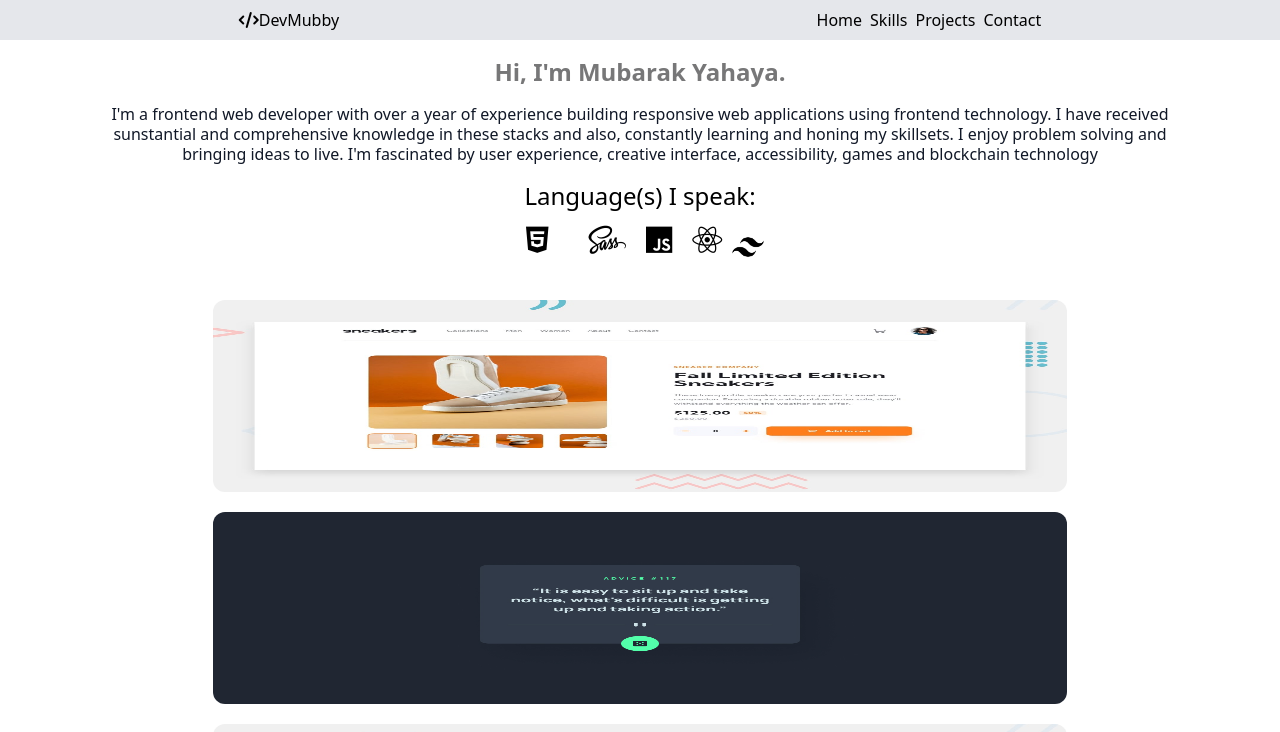
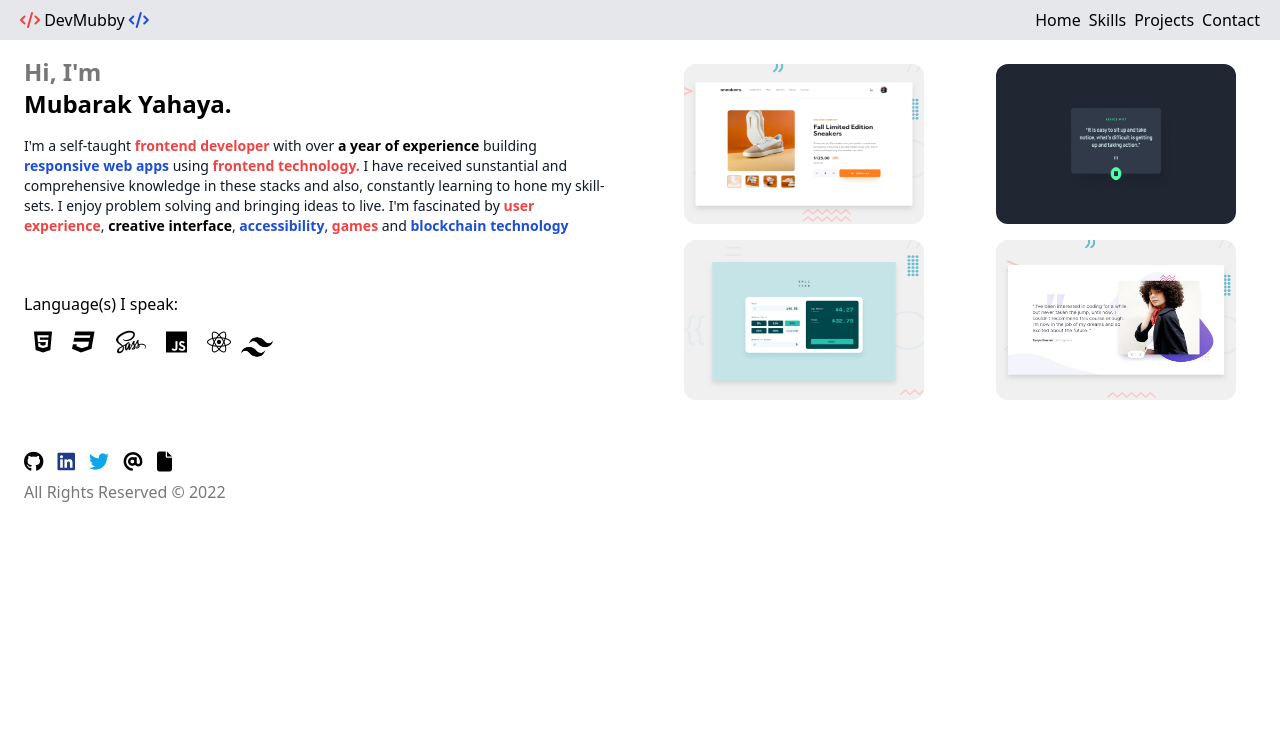
Before and after one commit to lilmubby/my-portfolio, a React (Vite) app: page / in a window 1280 px wide. Shown: the top 732 px of the page. Built offline with nearby package versions, Linux system fonts and the light colour scheme.

Commit message:
complete css design

```diff
--- a/src/App.jsx
+++ b/src/App.jsx
@@ -8,7 +8,7 @@ function App() {
   // const [count, setCount] = useState(0)
 
   return (
-    <div className="bg-white min-h-screen min-w-full">
+    <div className="bg-white min-h-screen min-w-full sm:relative">
       <Header />
       <Main />
       <Footer />
--- a/src/components/About.jsx
+++ b/src/components/About.jsx
@@ -3,15 +3,29 @@
 function About() {
 
   return (
-    <section id="About ">
-      <h1 className="text-center text-2xl text-ash py-4 font-bold">Hi, I'm Mubarak Yahaya.</h1>
-      <p className="w-5/6 text-center m-auto text-gray-900 font-normal text-base leading-tight">
-        I'm a frontend web developer with over a year of experience
-        building responsive web applications using frontend technology.
-        I have received sunstantial and comprehensive knowledge in these stacks and also,
-        constantly learning and honing my skillsets. I enjoy problem solving and bringing ideas
-        to live. I'm fascinated by user experience, creative interface, accessibility, games and
-        blockchain technology
+    <section id="About" className=" md:px-6 text-center " >
+      <h1 className="text-center text-2xl text-ash py-4 font-bold
+      md:text-left ">
+        Hi, I'm <span className="md:block sm:text-black" >Mubarak Yahaya.</span>
+      </h1>
+
+      <p className="w-5/6 m-auto text-gray-900
+      font-normal text-base leading-tight sm:text-sm sm:text-sm md:w-full
+      md:text-left md:leading-5">
+        I'm a self-taught
+        <span className="text-red-500 font-bold" > frontend developer</span> with over
+        <span className="text-black font-bold" > a year of experience</span> building
+        <span className="text-blue-700 font-extrabold" > responsive web apps</span> using
+        <span className="text-red-500 font-bold" > frontend technology. </span>
+        I have received sunstantial and comprehensive knowledge
+        in these stacks and also,
+        constantly learning to hone my skill-sets. I enjoy problem solving and bringing ideas
+        to live. I'm fascinated by
+        <span className="text-red-500 font-bold" > user experience</span>,
+        <span className="text-black font-bold" > creative interface</span>,
+        <span className="text-blue-700 font-bold" > accessibility</span>,
+        <span className="text-red-500 font-bold" > games </span> and
+        <span className="text-blue-700 font-bold" > blockchain technology</span>
       </p>
     </section>
   )
--- a/src/components/Contact.jsx
+++ b/src/components/Contact.jsx
@@ -23,6 +23,12 @@ const contactMe = [
     font: `fa-solid fa-at`,
     link: `mailto:yahayamubarak447@gmail.com`,
     color: `text-black`
+  },
+  {
+    name: `resume`,
+    font: `fa-solid fa-file`,
+    link: `https://docs.google.com/document/d/166b_YbSP42xVYQ9efzerKWfhbKNaF5-tmbIpHpK88Q0/`,
+    color: `text-black`
   }
 ];
 
@@ -30,10 +36,10 @@ const contactMe = [
 function Contact(props) {
 
   return (
-    <section id="Contact" className="flex justify-center gap-5" >
+    <section id="Contact" className="flex justify-center gap-3.5 md:justify-start" >
       {contactMe.map((contactArr, index) => {
         return <a href={contactArr.link} key={index} target="_blank"
-        className="text-3xl " >
+        className="text-xl " >
           <i className={`${contactArr.font} ${contactArr.color}`}></i>
         </a>
       })}
--- a/src/components/Footer.jsx
+++ b/src/components/Footer.jsx
@@ -1,9 +1,9 @@
 import Contact from "./Contact"
 function Footer(props) {
   return (
-    <footer className="py-6" >
+    <footer className="py-6 px-6" >
       <Contact />
-      <p className="copyright text-center text-lg py-1 text-ash">
+      <p className="copyright text-center text-base py-1 text-ash md:text-left">
         All Rights Reserved &copy; 2022
       </p>
     </footer>
--- a/src/components/Header.jsx
+++ b/src/components/Header.jsx
@@ -6,11 +6,12 @@ import NavBar from './Navbar';
 function Header(props) {
 
   return (
-    <header className='flex justify-around bg-gray-200 py-2 sticky top-0 z-30'>
+    <header className='flex justify-between bg-gray-200 py-2 sticky top-0 z-30 px-5'>
       <a>
         {/* <img src={avatar} alt="avatar" /> */}
-        <i className='fa-solid fa-code'></i>
-        <span>DevMubby</span>
+        <i className='fa-solid fa-code text-red-500'></i>
+        <span> DevMubby </span>
+        <i className='fa-solid fa-code text-blue-700'></i>
       </a>
       <NavBar />
     </header>
--- a/src/components/Main.jsx
+++ b/src/components/Main.jsx
@@ -5,7 +5,7 @@ import Skills from "./Skills";
 function Main() {
 
   return(
-    <main>
+    <main className="md:grid md:grid-cols-2 " >
       <About />
       <Skills />
       <Projects />
--- a/src/components/Projects.jsx
+++ b/src/components/Projects.jsx
@@ -34,14 +34,20 @@ const projects = [
 
 function Projects(props) {
   return (
-    <section id="project" className="py-4 grid gap-5">
+    <section id="project" className="py-6 grid gap-3 justify-center
+    sm:grid-cols-2 md:row-span-2 sm:gap-0 sm:gap-y-4 md:px-4 md:gap-x-4">
       {projects.map((project, index) => {
         return (
           <div key={index} className="relative" >
-            <img src={project.src} alt={project.name} className=" h-48 w-4/6 z-20 block m-auto rounded-xl" />
-            <div className="absolute bg-gray-50 hidden inset-0 z-0 h-48 w-4/6 m-auto rounded-xl text-center pt-20">
+            <img src={project.src} alt={project.name}
+            className="h-40 w-60 z-20 block rounded-xl sm:m-auto
+            " />
+            <div className="absolute bg-gray-50 hidden inset-0 z-0 h-48
+            w-4/6 m-auto rounded-xl text-center pt-20">
               <h3>{project.name}</h3>
-              <a href={project.github} target="_blank" className="" >Github |</a>
+              <a href={project.github} target="_blank" className="" >
+                Github |
+              </a>
               <a href={project.live} target="_blank"> Live</a>
             </div>
           </div>
--- a/src/components/Skills.jsx
+++ b/src/components/Skills.jsx
@@ -2,40 +2,40 @@ import tailwind from "../assets/icon.png"
 const skill = [
   {
     name: `HTML5`,
-    font: `fa-brands fa-html5`
+    font: `fa-brands fa-html5`,
+    hover: `text-red-700`
   },
   {
     name: `CSS3`,
-    font: `fa-brands fa-css3">`
+    font: `fa-brands fa-css3`,
+    hover: `text-blue-700`
   },
-  // {
-  //   name: `Tailwind CSS`,
-  //   font: ``
-  // },
   {
     name: `SCSS`,
-    font: `fa-brands fa-sass`
+    font: `fa-brands fa-sass`,
+    hover: `text-red-300`
   },
   {
     name: `JavaScript`,
-    font: `fa-brands fa-js`
+    font: `fa-brands fa-js`,
+    hover: `text-yellow-300`
   },
   {
     name: `React`,
-    font: `fa-brands fa-react`
-  },
-  // {
-  //   name: `Code`,
-  //   font: `fa-solid fa-code`
-  // }
+    font: `fa-brands fa-react`,
+    hover: `text-blue-400`
+  }
 ];
+
 function Skills(props) {
 
   return (
-    <section id="Skills" className="text-center p-4">
-    <p className="text-2xl">Language(s) I speak:</p>
+    <section id="Skills" className="text-center p-4 row-start-2
+    md:text-left md:px-6">
+    <p className="text-base">Language(s) I speak:</p>
       {skill.map((x, index) =>{
-        return <i className={`${x.font} text-3xl p-2.5`} key={index}></i>
+        return <i className={`${x.font} text-2xl p-2.5
+        hover:${x.hover}`} key={index}></i>
       })}
     <img src={tailwind} alt="tailwind" className="h-8 inline " />
     </section>
--- a/tailwind.config.cjs
+++ b/tailwind.config.cjs
@@ -5,6 +5,12 @@ module.exports = {
     "./src/**/*.{js,ts,jsx,tsx}",
   ],
   theme: {
+    screens: {
+      sm: '480px',
+      md: '768px',
+      lg: '1024px',
+      xl: '1440px',
+    },
     extend: {
       colors: {
         dark: `#121212`,
```
